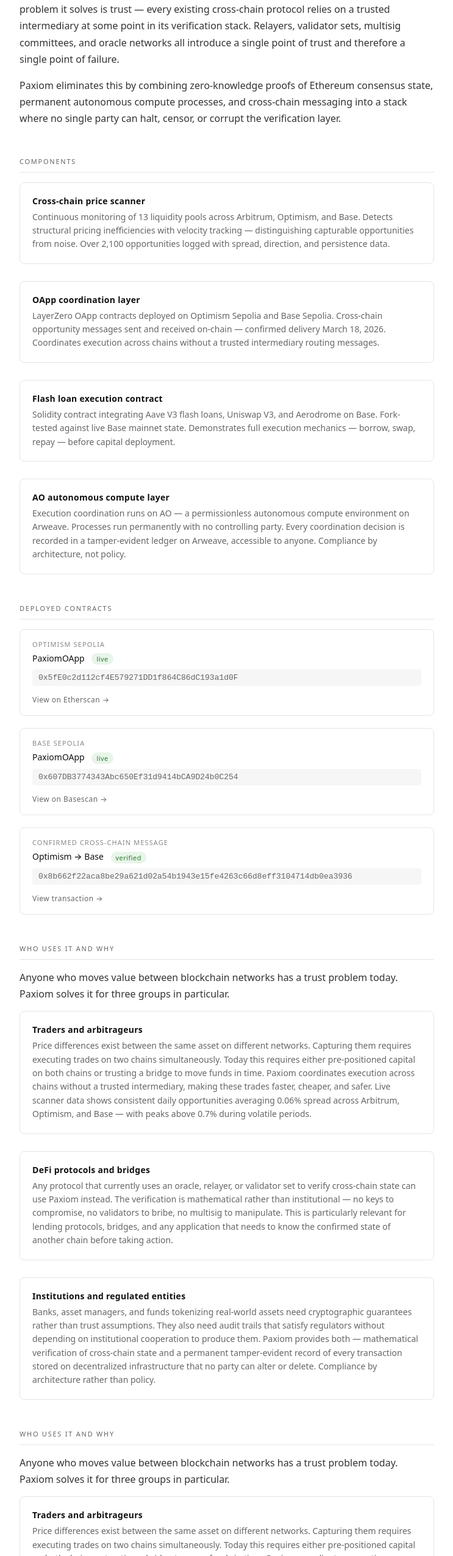
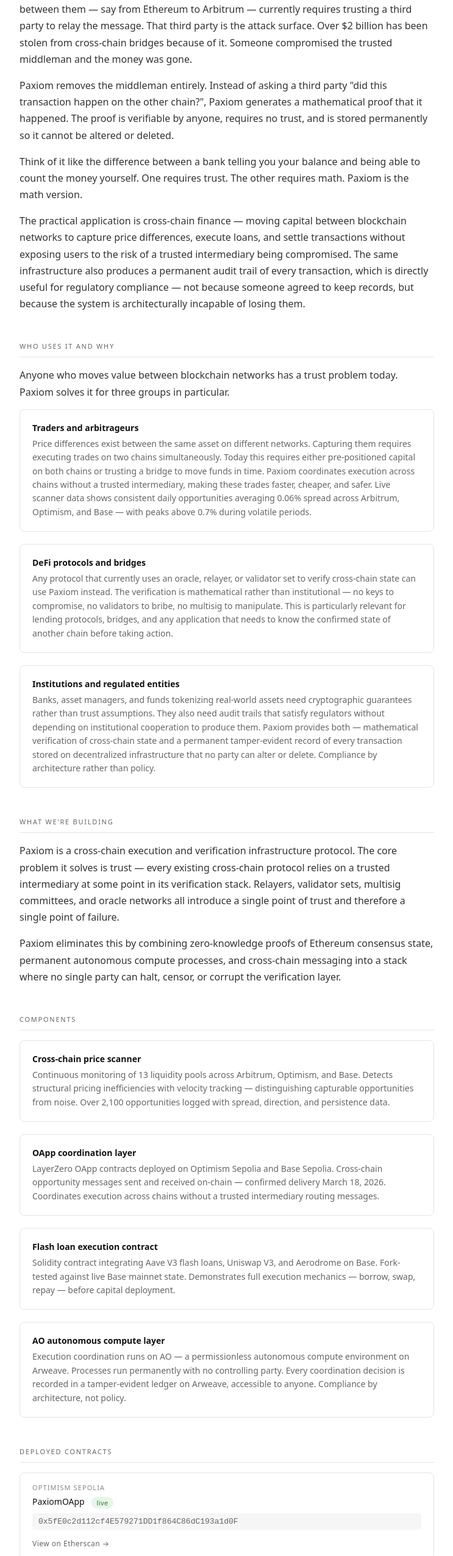
Before and after one commit to k-luecke/paxiom, a plain HTML site: page about.html in a window 1280 px wide. Shown: the part 208-2760 px from the top of the page at 61% size, without its empty margins (268-1011 px from the left). Drawn offline with Linux system fonts and the light colour scheme.

Commit message:
clean up about page — fix duplication, add plain english first

```diff
--- a/about.html
+++ b/about.html
@@ -66,7 +66,7 @@
     margin-bottom: 14px;
   }
   .component {
-    margin-bottom: 28px;
+    margin-bottom: 20px;
     padding: 20px;
     border: 1px solid var(--border);
     border-radius: 8px;
@@ -76,7 +76,6 @@
     font-weight: 600;
     color: var(--text);
     margin-bottom: 6px;
-    letter-spacing: 0.02em;
   }
   .component-desc {
     font-size: 14px;
@@ -153,6 +152,40 @@
 
 <a class="back" href="index.html">← Paxiom</a>
 
+<h2>Plain English</h2>
+<p>
+Blockchains are separate networks that cannot natively talk to each other. Moving value between them — say from Ethereum to Arbitrum — currently requires trusting a third party to relay the message. That third party is the attack surface. Over $2 billion has been stolen from cross-chain bridges because of it. Someone compromised the trusted middleman and the money was gone.
+</p>
+<p>
+Paxiom removes the middleman entirely. Instead of asking a third party "did this transaction happen on the other chain?", Paxiom generates a mathematical proof that it happened. The proof is verifiable by anyone, requires no trust, and is stored permanently so it cannot be altered or deleted.
+</p>
+<p>
+Think of it like the difference between a bank telling you your balance and being able to count the money yourself. One requires trust. The other requires math. Paxiom is the math version.
+</p>
+<p>
+The practical application is cross-chain finance — moving capital between blockchain networks to capture price differences, execute loans, and settle transactions without exposing users to the risk of a trusted intermediary being compromised. The same infrastructure also produces a permanent audit trail of every transaction, which is directly useful for regulatory compliance — not because someone agreed to keep records, but because the system is architecturally incapable of losing them.
+</p>
+
+<h2>Who uses it and why</h2>
+<p>
+Anyone who moves value between blockchain networks has a trust problem today. Paxiom solves it for three groups in particular.
+</p>
+
+<div class="component">
+  <div class="component-title">Traders and arbitrageurs</div>
+  <p class="component-desc">Price differences exist between the same asset on different networks. Capturing them requires executing trades on two chains simultaneously. Today this requires either pre-positioned capital on both chains or trusting a bridge to move funds in time. Paxiom coordinates execution across chains without a trusted intermediary, making these trades faster, cheaper, and safer. Live scanner data shows consistent daily opportunities averaging 0.06% spread across Arbitrum, Optimism, and Base — with peaks above 0.7% during volatile periods.</p>
+</div>
+
+<div class="component">
+  <div class="component-title">DeFi protocols and bridges</div>
+  <p class="component-desc">Any protocol that currently uses an oracle, relayer, or validator set to verify cross-chain state can use Paxiom instead. The verification is mathematical rather than institutional — no keys to compromise, no validators to bribe, no multisig to manipulate. This is particularly relevant for lending protocols, bridges, and any application that needs to know the confirmed state of another chain before taking action.</p>
+</div>
+
+<div class="component">
+  <div class="component-title">Institutions and regulated entities</div>
+  <p class="component-desc">Banks, asset managers, and funds tokenizing real-world assets need cryptographic guarantees rather than trust assumptions. They also need audit trails that satisfy regulators without depending on institutional cooperation to produce them. Paxiom provides both — mathematical verification of cross-chain state and a permanent tamper-evident record of every transaction stored on decentralized infrastructure that no party can alter or delete. Compliance by architecture rather than policy.</p>
+</div>
+
 <h2>What we're building</h2>
 <p>
 Paxiom is a cross-chain execution and verification infrastructure protocol. The core problem it solves is trust — every existing cross-chain protocol relies on a trusted intermediary at some point in its verification stack. Relayers, validator sets, multisig committees, and oracle networks all introduce a single point of trust and therefore a single point of failure.
@@ -206,38 +239,6 @@ Paxiom eliminates this by combining zero-knowledge proofs of Ethereum consensus
   <a class="explorer-link" href="https://sepolia-optimism.etherscan.io/tx/0x8b662f22aca8be29a621d02a54b1943e15fe4263c66d8eff3104714db0ea3936" target="_blank">View transaction →</a>
 </div>
 
-<h2>Who uses it and why</h2>
-<p>
-Anyone who moves value between blockchain networks has a trust problem today. Paxiom solves it for three groups in particular.
-</p>
-<div class="component">
-  <div class="component-title">Traders and arbitrageurs</div>
-  <p class="component-desc">Price differences exist between the same asset on different networks. Capturing them requires executing trades on two chains simultaneously. Today this requires either pre-positioned capital on both chains or trusting a bridge to move funds in time. Paxiom coordinates execution across chains without a trusted intermediary, making these trades faster, cheaper, and safer. Live scanner data shows consistent daily opportunities averaging 0.06% spread across Arbitrum, Optimism, and Base — with peaks above 0.7% during volatile periods.</p>
-</div>
-<div class="component">
-  <div class="component-title">DeFi protocols and bridges</div>
-  <p class="component-desc">Any protocol that currently uses an oracle, relayer, or validator set to verify cross-chain state can use Paxiom instead. The verification is mathematical rather than institutional — no keys to compromise, no validators to bribe, no multisig to manipulate. This is particularly relevant for lending protocols, bridges, and any application that needs to know the confirmed state of another chain before taking action.</p>
-</div>
-<div class="component">
-  <div class="component-title">Institutions and regulated entities</div>
-  <p class="component-desc">Banks, asset managers, and funds tokenizing real-world assets need cryptographic guarantees rather than trust assumptions. They also need audit trails that satisfy regulators without depending on institutional cooperation to produce them. Paxiom provides both — mathematical verification of cross-chain state and a permanent tamper-evident record of every transaction stored on decentralized infrastructure that no party can alter or delete. Compliance by architecture rather than policy.</p>
-</div>
-<h2>Who uses it and why</h2>
-<p>
-Anyone who moves value between blockchain networks has a trust problem today. Paxiom solves it for three groups in particular.
-</p>
-<div class="component">
-  <div class="component-title">Traders and arbitrageurs</div>
-  <p class="component-desc">Price differences exist between the same asset on different networks. Capturing them requires executing trades on two chains simultaneously. Today this requires either pre-positioned capital on both chains or trusting a bridge to move funds in time. Paxiom coordinates execution across chains without a trusted intermediary, making these trades faster, cheaper, and safer. Live scanner data shows consistent daily opportunities averaging 0.06% spread across Arbitrum, Optimism, and Base — with peaks above 0.7% during volatile periods.</p>
-</div>
-<div class="component">
-  <div class="component-title">DeFi protocols and bridges</div>
-  <p class="component-desc">Any protocol that currently uses an oracle, relayer, or validator set to verify cross-chain state can use Paxiom instead. The verification is mathematical rather than institutional — no keys to compromise, no validators to bribe, no multisig to manipulate. This is particularly relevant for lending protocols, bridges, and any application that needs to know the confirmed state of another chain before taking action.</p>
-</div>
-<div class="component">
-  <div class="component-title">Institutions and regulated entities</div>
-  <p class="component-desc">Banks, asset managers, and funds tokenizing real-world assets need cryptographic guarantees rather than trust assumptions. They also need audit trails that satisfy regulators without depending on institutional cooperation to produce them. Paxiom provides both — mathematical verification of cross-chain state and a permanent tamper-evident record of every transaction stored on decentralized infrastructure that no party can alter or delete. Compliance by architecture rather than policy.</p>
-</div>
 <h2>Roadmap</h2>
 <p>
 Mainnet OApp deployment on Arbitrum and Base is the immediate next milestone. AO execution coordinator processes will monitor the live scanner and trigger trades autonomously without human intervention.
```
